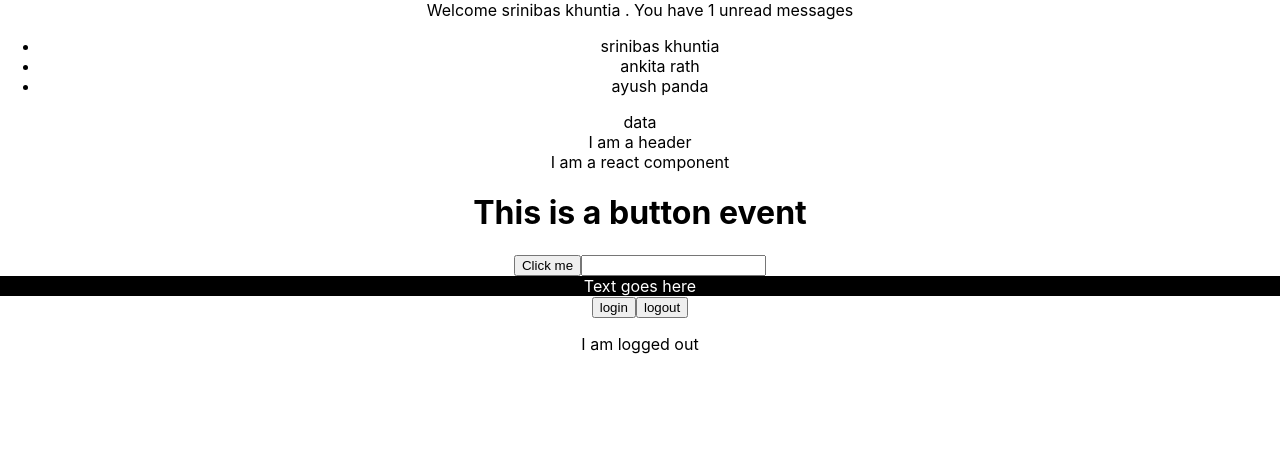
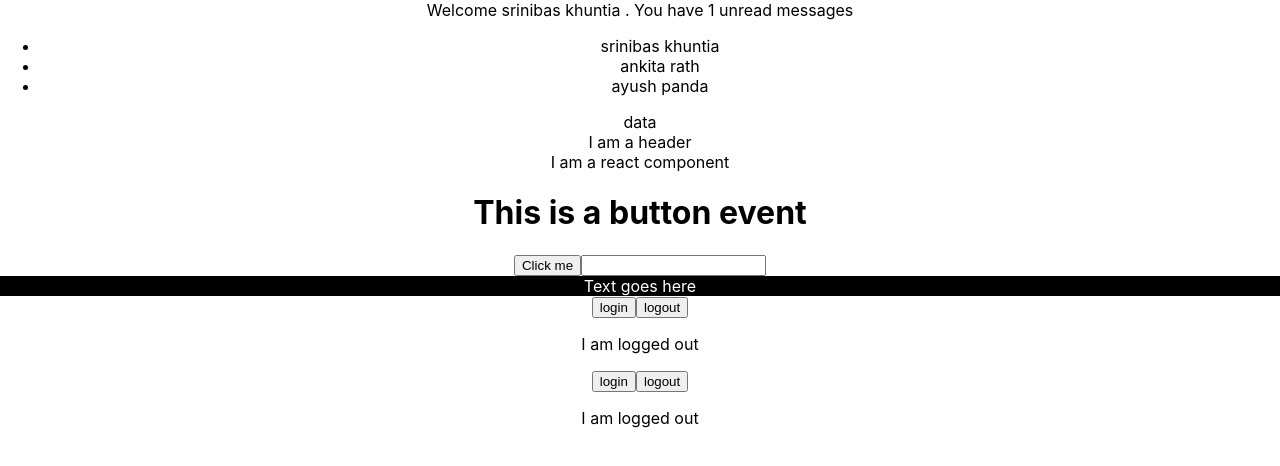
Before and after one commit to srinibas39/typescript, a React (Create React App) app: page / in a window 1280 px wide. Shown: the top 466 px of the page. Built offline with nearby package versions, Linux system fonts and the light colour scheme.

Commit message:
explicit usehook

```diff
--- a/src/App.tsx
+++ b/src/App.tsx
@@ -1,5 +1,6 @@
 import "./App.css";
 import { Button } from "./components/Button";
+import { ExplicitUstate } from "./components/ExplicitUstate";
 import { Greet } from "./components/greet";
 import { GreetList } from "./components/greetList";
 import { Header } from "./components/header";
@@ -32,6 +33,8 @@ const App = () => {
       <Input handleChange={(e, text) => console.log(text)} />
       <Styles styles={{color:"white",backgroundColor:"black"}}/>
       <Ustate/>
+      <ExplicitUstate/>
+
     </div>
   );
 };
--- /dev/null
+++ b/src/components/ExplicitUstate.tsx
@@ -0,0 +1,26 @@
+import { useState } from "react";
+
+type Auth = {
+  name: string;
+  email: string;
+};
+
+export const ExplicitUstate = () => {
+  const [isLoggedin, setIsLoggedin] = useState<Auth | null>(null);
+  return (
+    <>
+      <button
+        onClick={() =>
+          setIsLoggedin({
+            name: "srinibas",
+            email: "srinibas@gmail.com",
+          })
+        }
+      >
+        login
+      </button>
+      <button onClick={() => setIsLoggedin(null)}>logout</button>
+      <p>{isLoggedin ? `name:${isLoggedin?.name} email:${isLoggedin?.email}` : "I am logged out"}</p>
+    </>
+  );
+};
```
